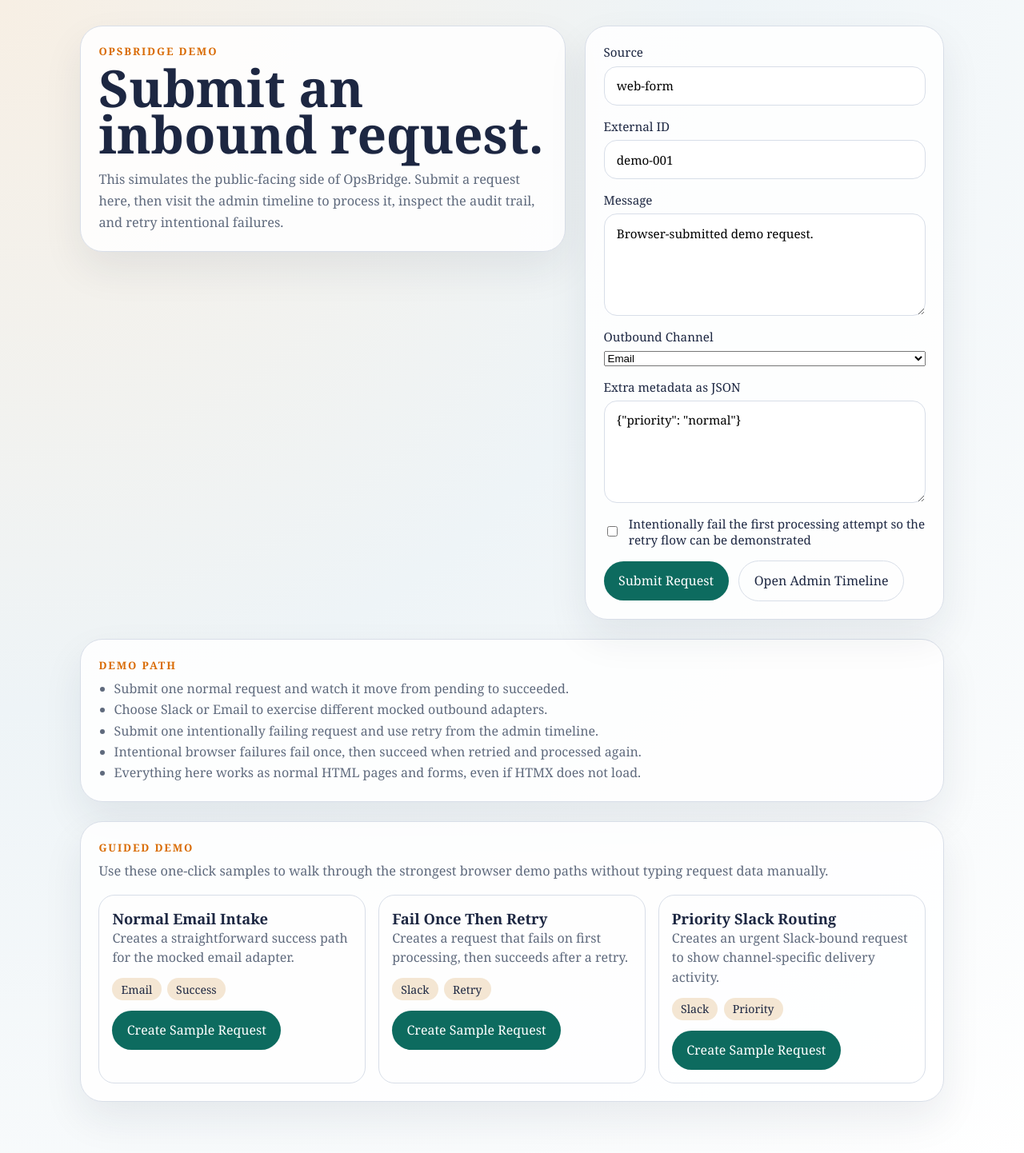
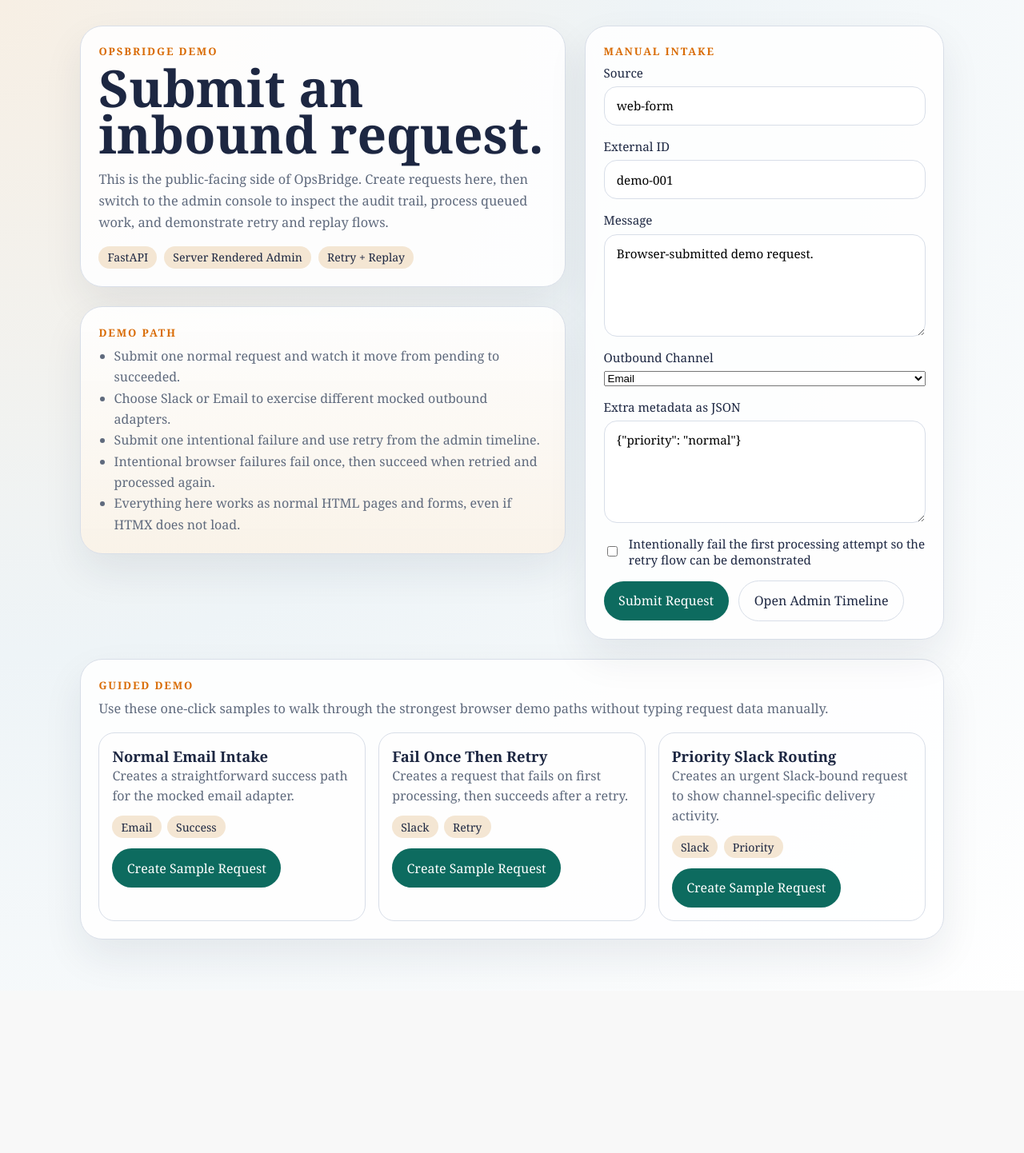
Before and after one commit to lukecode0/OpsBridge, a FastAPI app: page / in a window 1280 px wide. Shown: the whole page at 80% size. After the commit the page ends 1199 px from the top, so only its background shows below. Run offline with FastAPI, Linux system fonts and the light colour scheme.

Commit message:
Polish public and admin presentation copy

```diff
--- a/app/templates/admin/audit.html
+++ b/app/templates/admin/audit.html
@@ -123,12 +123,12 @@
 {% endblock %}
 
 {% block content %}
-  <section class="hero page-header">
+      <section class="hero page-header">
         <p class="eyebrow">Admin Console</p>
         <h1>Audit Timeline</h1>
         <p class="lede">
           Review inbound requests, the events they created, and the queued delivery attempts.
-          This page is server-rendered and works as normal HTML forms, with HTMX used only as a progressive enhancement.
+          This is the main operations surface for inspecting state transitions, intentional failures, retries, and replays.
         </p>
       </section>
 
@@ -161,7 +161,7 @@
         <form action="/admin/demo/reset" method="post">
           <button class="button" type="submit">Reset Demo State</button>
         </form>
-        <span class="hint">Future replay and retry controls will live alongside these records.</span>
+        <span class="hint">Use seed/reset to prepare a clean walkthrough before a portfolio demo.</span>
       </section>
       {% if demo_seeded %}
         <div class="notice">Showcase demo data has been seeded with browser-ready sample requests.</div>
--- a/app/templates/admin/system.html
+++ b/app/templates/admin/system.html
@@ -31,12 +31,13 @@
 {% endblock %}
 
 {% block content %}
-  <section class="panel page-header">
+      <section class="panel page-header">
         <p class="eyebrow">System View</p>
         <h1>System Settings / Environment Info</h1>
         <p class="lede">
           This read-only screen shows how OpsBridge is currently configured, which channels are enabled,
-          and which mocked delivery adapters are active in the running app.
+          and which mocked delivery adapters are active in the running app. It makes the app's
+          "mocked by default, swappable later" configuration story visible without opening the codebase.
         </p>
       </section>
 
--- a/app/templates/public/intake.html
+++ b/app/templates/public/intake.html
@@ -47,6 +47,11 @@
         }
       }
 
+      .left-column {
+        display: grid;
+        gap: 1.5rem;
+      }
+
       .panel {
         background: rgba(255, 255, 255, 0.88);
         border: 1px solid var(--line);
@@ -75,6 +80,13 @@
         color: var(--muted);
         line-height: 1.65;
         font-size: 1.02rem;
+      }
+
+      .hero-points {
+        display: flex;
+        gap: 0.55rem;
+        flex-wrap: wrap;
+        margin-top: 1rem;
       }
 
       .notice {
@@ -215,18 +227,36 @@
         color: var(--ink);
         font-size: 0.88rem;
       }
+
+      .demo-path {
+        background: linear-gradient(180deg, rgba(255, 255, 255, 0.92), rgba(250, 243, 232, 0.94));
+      }
+
+      .demo-path ul {
+        margin-top: 0.35rem;
+      }
+
+      .section-spacer {
+        margin-top: 1.5rem;
+      }
     </style>
   </head>
   <body>
     <main>
       <div class="shell">
+        <div class="left-column">
           <section class="panel">
             <p class="eyebrow">OpsBridge Demo</p>
             <h1>Submit an inbound request.</h1>
             <p class="lede">
-            This simulates the public-facing side of OpsBridge. Submit a request here, then visit the
-            admin timeline to process it, inspect the audit trail, and retry intentional failures.
+              This is the public-facing side of OpsBridge. Create requests here, then switch to the admin
+              console to inspect the audit trail, process queued work, and demonstrate retry and replay flows.
             </p>
+            <div class="hero-points">
+              <span class="tag">FastAPI</span>
+              <span class="tag">Server Rendered Admin</span>
+              <span class="tag">Retry + Replay</span>
+            </div>
 
             {% if submitted %}
               <div class="notice success">
@@ -247,7 +277,20 @@
             {% endif %}
           </section>
 
+          <section class="panel demo-path">
+            <p class="eyebrow">Demo Path</p>
+            <ul>
+              <li>Submit one normal request and watch it move from pending to succeeded.</li>
+              <li>Choose Slack or Email to exercise different mocked outbound adapters.</li>
+              <li>Submit one intentional failure and use retry from the admin timeline.</li>
+              <li>Intentional browser failures fail once, then succeed when retried and processed again.</li>
+              <li>Everything here works as normal HTML pages and forms, even if HTMX does not load.</li>
+            </ul>
+          </section>
+        </div>
+
         <section class="panel">
+          <p class="eyebrow">Manual Intake</p>
           <form action="/intake" method="post" class="form-grid">
             <label>
               Source
@@ -296,18 +339,7 @@
         </section>
       </div>
 
-      <section class="panel" style="margin-top: 1.5rem;">
-        <p class="eyebrow">Demo Path</p>
-        <ul>
-          <li>Submit one normal request and watch it move from pending to succeeded.</li>
-          <li>Choose Slack or Email to exercise different mocked outbound adapters.</li>
-          <li>Submit one intentionally failing request and use retry from the admin timeline.</li>
-          <li>Intentional browser failures fail once, then succeed when retried and processed again.</li>
-          <li>Everything here works as normal HTML pages and forms, even if HTMX does not load.</li>
-        </ul>
-      </section>
-
-      <section class="panel" style="margin-top: 1.5rem;">
+      <section class="panel section-spacer">
         <p class="eyebrow">Guided Demo</p>
         <p class="lede">
           Use these one-click samples to walk through the strongest browser demo paths without typing request data manually.
```
Lines whose indentation alone changed are shown as unchanged.
